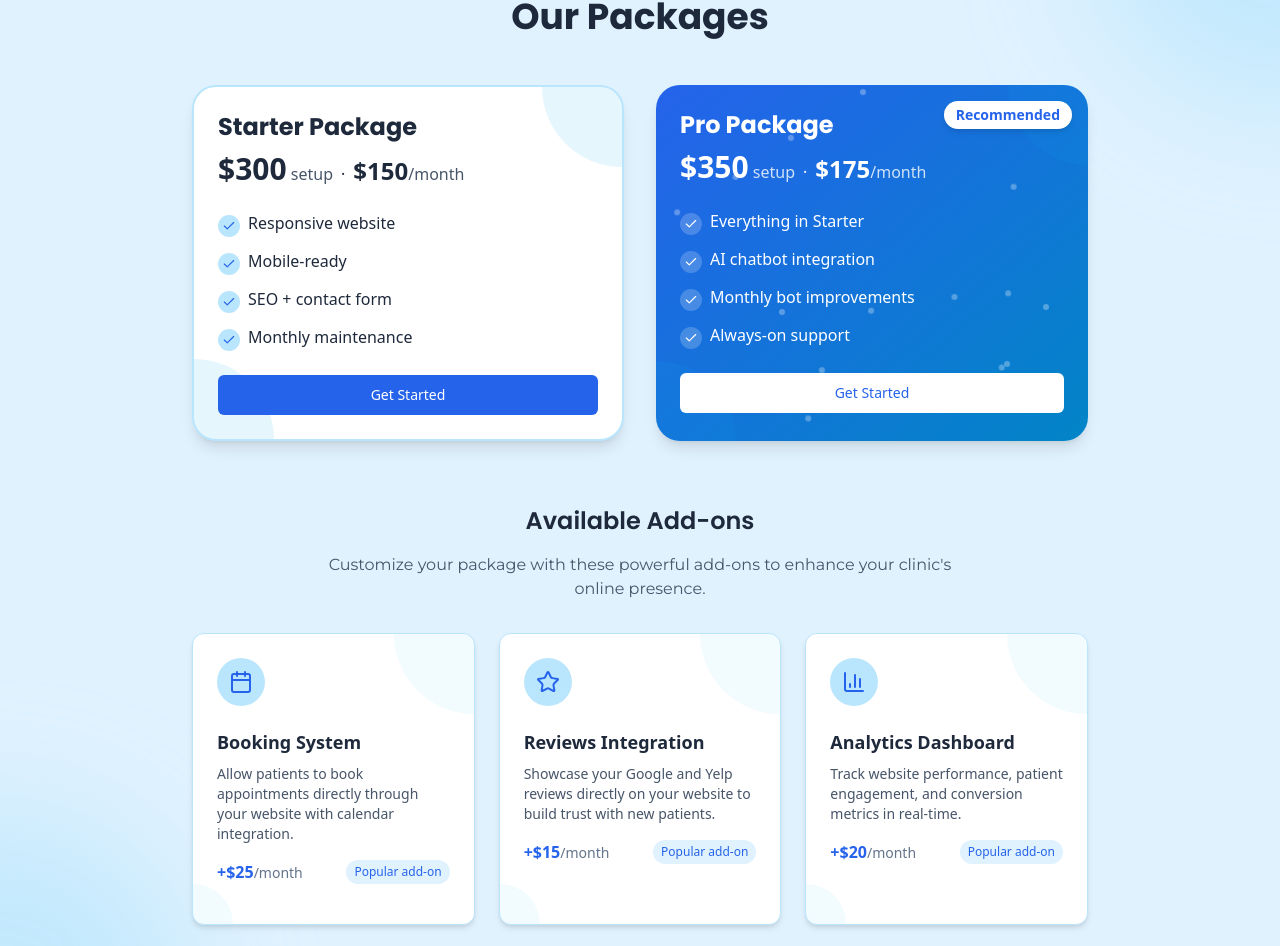
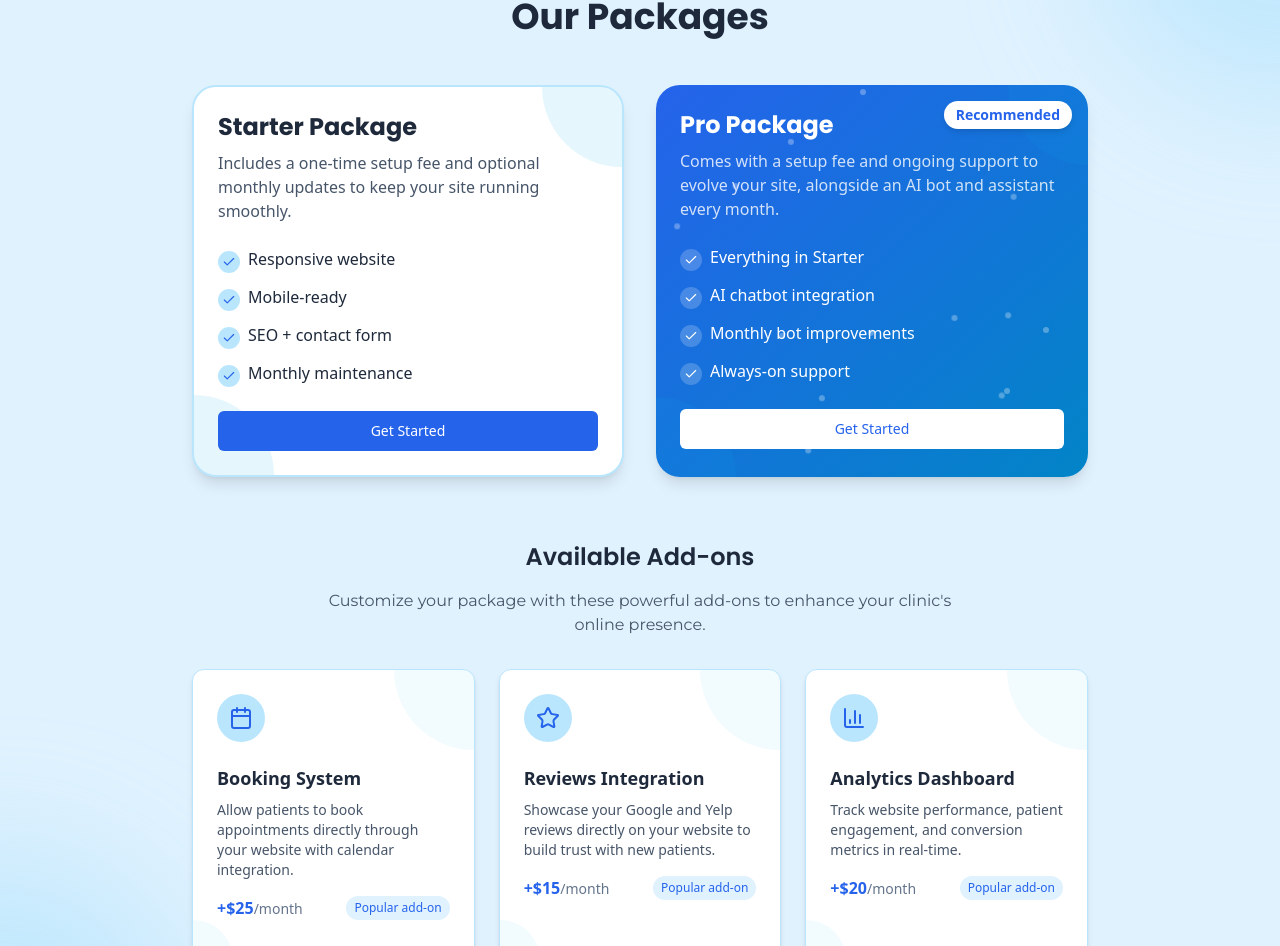
Before and after one commit to khizarrm/careweb, a Next.js app: page / in a window 1280 px wide. Shown: the part 1283-2229 px from the top of the page. Built offline with nearby package versions, Linux system fonts and the light colour scheme.

Commit message:
added some more stuff

```diff
--- a/components/package-card.tsx
+++ b/components/package-card.tsx
@@ -114,12 +114,10 @@ export function PackageCard({ title, setupPrice, monthlyPrice, features, recomme
 
       <div className="relative z-10">
         <h3 className="mb-2 font-poppins text-2xl font-bold">{title}</h3>
-        <div className="mb-6">
-          <span className="text-3xl font-bold">${setupPrice}</span>
-          <span className={recommended ? "text-white/80" : "text-slate-600"}> setup</span>
-          <span className="mx-2">·</span>
-          <span className="text-2xl font-bold">${monthlyPrice}</span>
-          <span className={recommended ? "text-white/80" : "text-slate-600"}>/month</span>
+        <div className={`mb-6 ${recommended ? "text-white/80" : "text-slate-600"}`}>
+          {recommended
+            ? "Comes with a setup fee and ongoing support to evolve your site, alongside an AI bot and assistant every month."
+            : "Includes a one-time setup fee and optional monthly updates to keep your site running smoothly."}
         </div>
         <ul className="mb-6 space-y-3">
           {features.map((feature, index) => (
```
